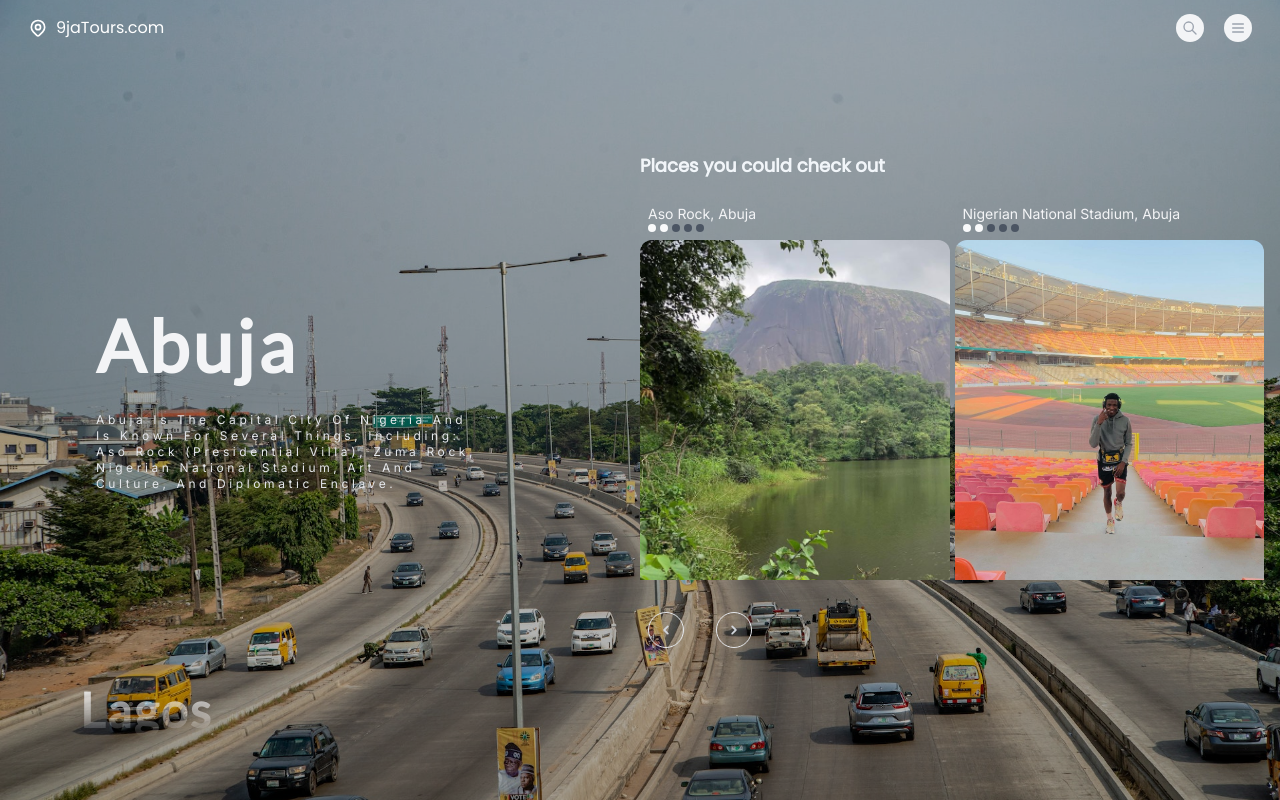
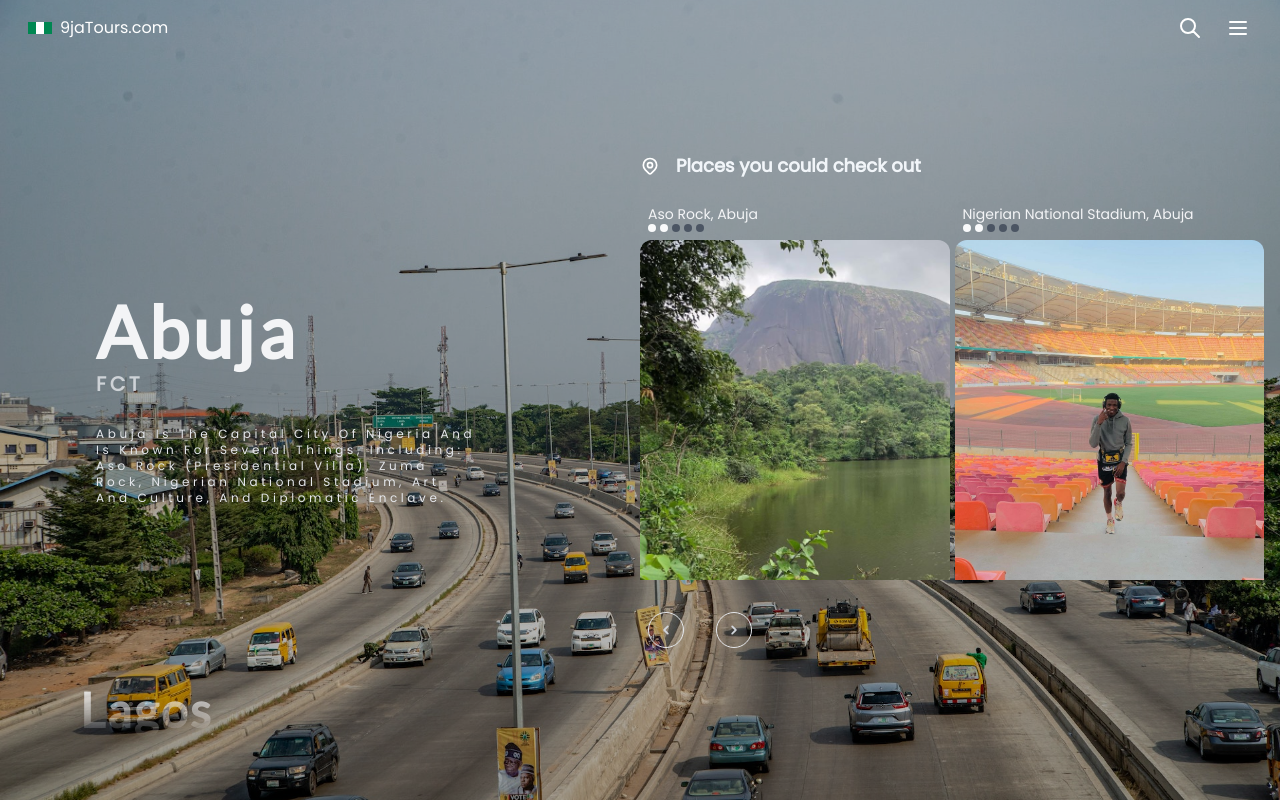
Before and after one commit to Kathalysth/tourism, a React (Vite) app: page / in a window 1280 px wide. Built offline with nearby package versions, Linux system fonts and the light colour scheme.

Commit message:
added logo and favicon

```diff
--- a/index.html
+++ b/index.html
@@ -2,7 +2,7 @@
 <html lang="en">
   <head>
     <meta charset="UTF-8" />
-    <link rel="icon" type="image/svg+xml" href="/vite.svg" />
+    <link rel="icon" type="image/svg+xml" href="/nigeria-flag.svg" />
     <meta name="viewport" content="width=device-width, initial-scale=1.0" />
     <title>9jaTours</title>
   </head>
--- a/src/App.tsx
+++ b/src/App.tsx
@@ -70,7 +70,7 @@ function App() {
               ref={prevRef}
               className="text-xl md:text-5xl font-extrabold select-none"
             >
-              <span className="bg-clip-text text-transparent bg-gradient-to-b from-gray-100  capitalize tracking-wider font_">
+              <span className="bg-clip-text text-transparent bg-gradient-to-b from-gray-100  capitalize tracking-wider font_ animate__animated animate__fadeIn">
                 {previousState}
               </span>
             </li>
@@ -78,7 +78,7 @@ function App() {
               ref={nextRef}
               className="text-xl md:text-5xl font-extrabold select-none"
             >
-              <span className="bg-clip-text text-transparent bg-gradient-to-b from-gray-100  capitalize tracking-wider font_">
+              <span className="bg-clip-text text-transparent bg-gradient-to-b from-gray-100  capitalize tracking-wider font_ animate__animated animate__fadeIn">
                 {nextState}
               </span>
             </li>
--- a/src/components/Navbar.tsx
+++ b/src/components/Navbar.tsx
@@ -5,32 +5,20 @@ function Navbar(): JSX.Element {
         <main className="flex items-center justify-between">
           <div className="flex items-center gap-2">
             <svg
-              className="w-5 h-5 text-white"
-              fill="none"
-              stroke="currentColor"
-              viewBox="0 0 24 24"
+              className="w-6 h-6"
               xmlns="http://www.w3.org/2000/svg"
+              viewBox="0 0 6 3"
             >
-              <path
-                strokeLinecap="round"
-                strokeLinejoin="round"
-                strokeWidth="2"
-                d="M17.657 16.657L13.414 20.9a1.998 1.998 0 01-2.827 0l-4.244-4.243a8 8 0 1111.314 0z"
-              ></path>
-              <path
-                strokeLinecap="round"
-                strokeLinejoin="round"
-                strokeWidth="2"
-                d="M15 11a3 3 0 11-6 0 3 3 0 016 0z"
-              ></path>
+              <path fill="#008751" d="M0 0h6v3H0z" />
+              <path fill="#FFF" d="M2 0h2v3H2z" />
             </svg>
             <h1 className="text-md text-white">9jaTours.com</h1>
           </div>
 
           <div className="flex items-center space-x-5">
-            <button className="focus:outline-none bg-gray-100 text-gray-400 hover:text-gray-800 w-7 h-7 rounded-full flex items-center justify-center">
+            <button className="focus:outline-none bg-transparent text-gra hover:text-gray-800 w-7 h-7 rounded-full flex items-center justify-center">
               <svg
-                className="w-4 h-4"
+                className="w-6 h-6 text-white"
                 fill="none"
                 stroke="currentColor"
                 viewBox="0 0 24 24"
@@ -44,9 +32,9 @@ function Navbar(): JSX.Element {
                 ></path>
               </svg>
             </button>
-            <button className="focus:outline-none bg-gray-100 text-gray-400 hover:text-gray-800 w-7 h-7 rounded-full flex items-center justify-center">
+            <button className="focus:outline-none bg-transparent text-gray-400 hover:text-gray-800 w-7 h-7 rounded-full flex items-center justify-center">
               <svg
-                className="w-4 h-4"
+                className="w-6 h-6 text-white"
                 fill="none"
                 stroke="currentColor"
                 viewBox="0 0 24 24"
--- a/src/components/StateCard/index.tsx
+++ b/src/components/StateCard/index.tsx
@@ -17,9 +17,10 @@ function StateCard({ state }: stateCardProps): JSX.Element {
       <div className="navigation__wrapper relative h-full">
         <ul className="flex flex-col justify-center pl-20 h-full text-start">
           <li className="text-7xl font-extrabold tracking-wider">
-            <span className="bg-clip-text  text-gray-100 capitalize font_">
+            <span className="bg-clip-text  text-gray-100 capitalize font_ animate__animated animate__fadeIn">
               {state.name}
             </span>
+            <p className="text-xl text-gray-200/[0.8]">{state.capital}</p>
             <p className="text-xs text-gray-200 w-96 font-medium mt-7 capitalize">
               {state.description}
             </p>
@@ -27,8 +28,28 @@ function StateCard({ state }: stateCardProps): JSX.Element {
         </ul>
       </div>
       <div>
-        <div>
-          <h2 className="font-extrabold mb-4 text-lg bg-clip-text text-slate-100 bg-gradient-to-b from-gray-100">
+        <div className="flex gap-4 items-center  mb-4">
+          <svg
+            className="w-5 h-5 text-white"
+            fill="none"
+            stroke="currentColor"
+            viewBox="0 0 24 24"
+            xmlns="http://www.w3.org/2000/svg"
+          >
+            <path
+              strokeLinecap="round"
+              strokeLinejoin="round"
+              strokeWidth="2"
+              d="M17.657 16.657L13.414 20.9a1.998 1.998 0 01-2.827 0l-4.244-4.243a8 8 0 1111.314 0z"
+            ></path>
+            <path
+              strokeLinecap="round"
+              strokeLinejoin="round"
+              strokeWidth="2"
+              d="M15 11a3 3 0 11-6 0 3 3 0 016 0z"
+            ></path>
+          </svg>
+          <h2 className="font-extrabold  text-lg bg-clip-text text-slate-100 bg-gradient-to-b from-gray-100">
             Places you could check out
           </h2>
         </div>
--- a/src/data/states/abuja.ts
+++ b/src/data/states/abuja.ts
@@ -1,6 +1,7 @@
 export const abuja = {
   name: "Abuja",
   alias: "FCT",
+  capital: "FCT",
   url: "abuja",
   description: `Abuja is the capital city of Nigeria and is known for
     several things, including: Aso Rock (Presidential Villa),
--- a/src/data/states/crossRiver.ts
+++ b/src/data/states/crossRiver.ts
@@ -1,6 +1,7 @@
 export const crossRiver = {
   name: "Cross River",
   alias: "FCT",
+  capital: "Calabar",
   url: "cross_river",
   description: `Cross River is a state in southeastern Nigeria known for its rich cultural heritage and natural beauty. Some famous locations include: Obudu Mountain resort,
   Tinapa Business and Leisure Resort,Calabar Museum`,
--- a/src/data/states/lagos.ts
+++ b/src/data/states/lagos.ts
@@ -1,6 +1,7 @@
 export const lagos = {
   name: "Lagos",
   alias: "FCT",
+  capital: "Ikeja",
   url: "lagos",
   description: `Lagos is the largest city in Nigeria and one of the fastest-growing cities in the world. It is famous for many things, including:
     NightLife,
@@ -13,9 +14,9 @@ export const lagos = {
       url: "lagos/bar_beach",
     },
     {
-      name: "Lekki Mall",
+      name: "Eko Atlantic",
       location: "Lagos",
-      url: "lagos/bar_beach",
+      url: "lagos/eko_atlantic",
     },
   ],
 };
--- a/src/data/types.ts
+++ b/src/data/types.ts
@@ -1,6 +1,7 @@
 export type stateType = {
   name: string;
   alias: string;
+  capital: string;
   url: string;
   landMarks: Array<landMarkType>;
   description: string;
--- a/src/styles/index.css
+++ b/src/styles/index.css
@@ -28,24 +28,11 @@ body {
 .font_ {
   font-family: "lato", sans-serif;
 }
-h4,
-p {
-  font-family: "Inter", sans-serif;
-}
 
-.bg_common {
-  height: 15rem;
-  width: 15rem;
-  border-radius: 10px;
-}
 .card {
   /* transition: transform 0.6s; */
   /* transform-style: preserve-3d; */
   cursor: pointer;
-}
-.card:hover {
-  /* transition: 0.9s; */
-  /* transform: rotateY(360deg); */
 }
 
 .background_landmark {
```
Also changed, not shown: public/lagos/eko_atlantic.jpg (added), public/nigeria-flag.svg (added).
